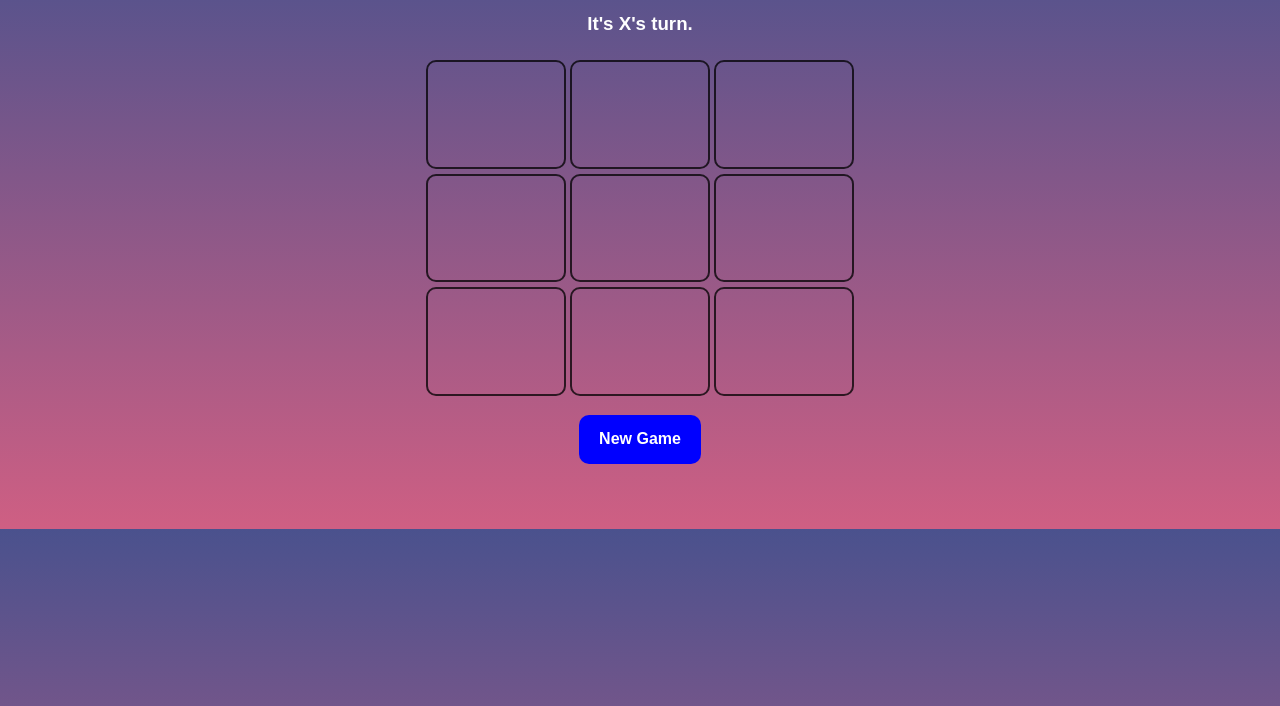
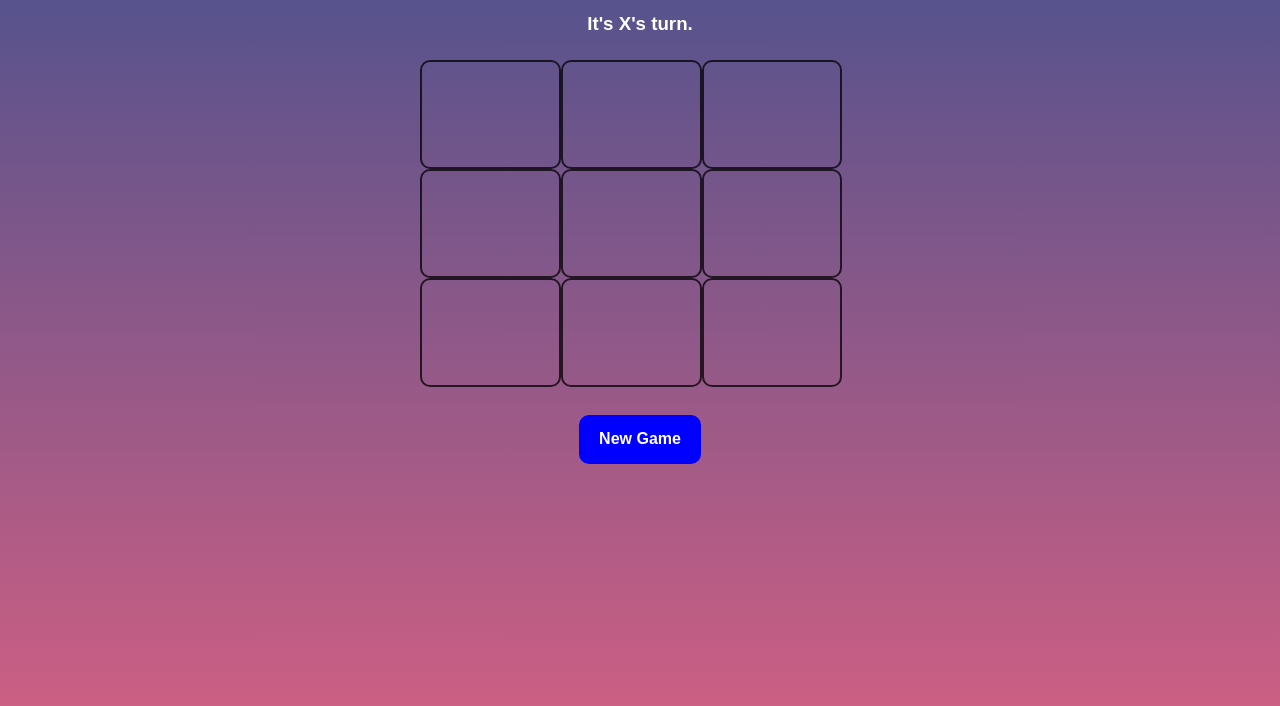
Before and after one commit to jmripper/Tic-Tac-Toe, a plain HTML site: page index.html in a window 1280 px wide. Shown: the part 76-782 px from the top of the page. Drawn offline with Linux system fonts and the light colour scheme.

Commit message:
changed background and square width

```diff
--- a/style.css
+++ b/style.css
@@ -5,7 +5,8 @@
 body {
     font-family: Arial, Helvetica, sans-serif;
     text-align: center;
-    width: 100vw;
+    width: 100%;
+    height: 100vh;
     display: flex;
     flex-flow: column;
     background: #C33764;
@@ -68,12 +69,12 @@ body {
     max-height: 140px;
     height: 32%;
     width: 32%;
-    max-width: 140px;
-    margin: 0 auto;
+    margin: 0;
     font-size: 120px;
     text-align: center;
     border-radius: 10px;
-    display: inline-block;
+    position: relative;
+    float: left;
 }
 
 button {
```
